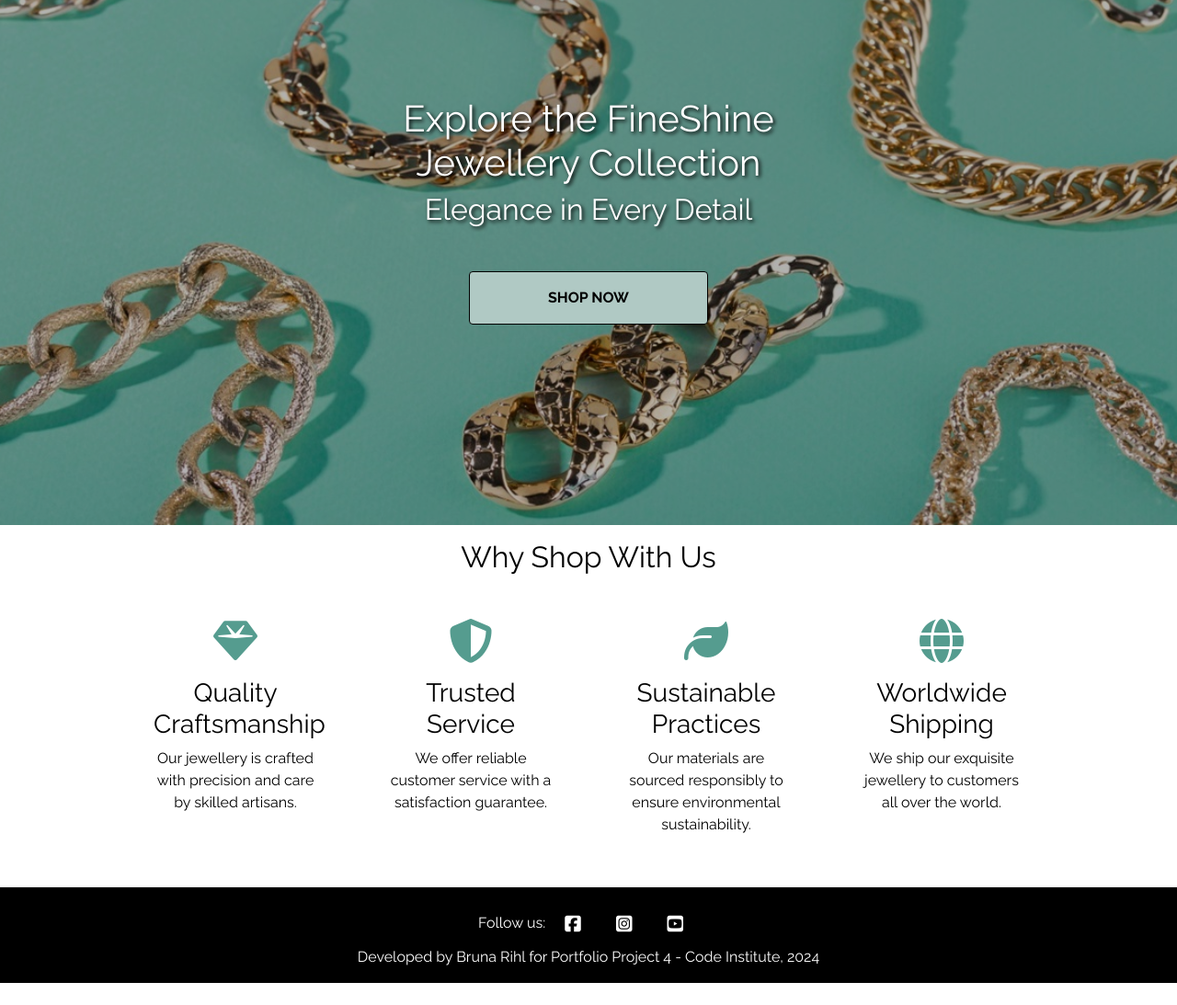
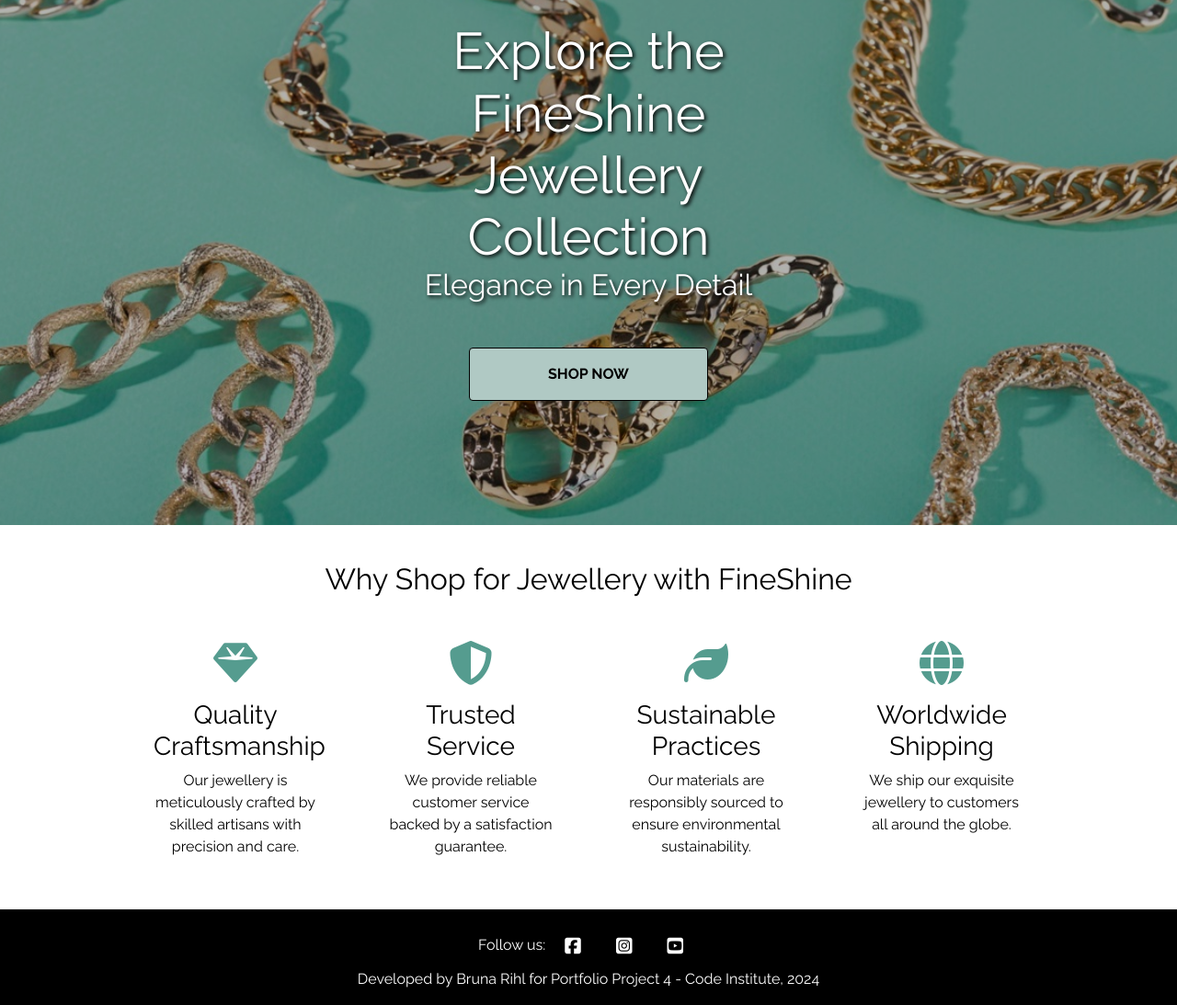
Before and after one commit to BrunaRihl/FineShine-Jewellery, a Django app: page / in a window 1280 px wide. Shown: the part 229-1322 px from the top of the page at 92% size. Before the commit the page ends 1298 px from the top, so only its background shows below. Run offline with Django 3.2, Linux system fonts and the light colour scheme; some libraries are stand-ins or nearby versions.

Commit message:
feat: implement SEO improvements to enhance site performance and visibility

```diff
--- a/home/templates/home/index.html
+++ b/home/templates/home/index.html
@@ -15,9 +15,9 @@
     <div class="container h-100">
         <div class="row h-100 justify-content-center text-center">
             <div class="col-7 col-md-6 my-auto">
-                <h1 class="display-5 text-effect">
+                <span class="display-4 text-effect ">
                     Explore the FineShine Jewellery Collection
-                </h1>
+                </span>
                 <h2 class="text-effect">
                     Elegance in Every Detail
                 </h2>
@@ -32,34 +32,35 @@
 <!-- Why Choose Us Section -->
 <div class="bg-white text-black py-3">
     <div class="container py-0">
-        <h2 class="text-center mb-4">Why Shop With Us</h2>
+        <h2 class="text-center mb-4"><h2 class="text-center mb-4">Why Shop for Jewellery with FineShine</h2>
+    </h2>
     <div class="row text-center">
         <div class="col-md-3">
             <div class="why-choose-us-item p-4">
                 <i class="fas fa-gem fa-3x mb-3 icon-color"></i>
                 <h3>Quality Craftsmanship</h3>
-                    <p>Our jewellery is crafted with precision and care by skilled artisans.</p>
+                <p>Our jewellery is meticulously crafted by skilled artisans with precision and care.</p>
             </div>
         </div>
         <div class="col-md-3">
             <div class="why-choose-us-item p-4">
                 <i class="fas fa-shield-alt fa-3x mb-3 icon-color"></i>
                 <h3>Trusted Service</h3>
-                    <p>We offer reliable customer service with a satisfaction guarantee.</p>
+                <p>We provide reliable customer service backed by a satisfaction guarantee.</p>
             </div>
         </div>
         <div class="col-md-3">
             <div class="why-choose-us-item p-4">
                 <i class="fas fa-leaf fa-3x mb-3 icon-color"></i>
                 <h3>Sustainable Practices</h3>
-                    <p>Our materials are sourced responsibly to ensure environmental sustainability.</p>
+                <p>Our materials are responsibly sourced to ensure environmental sustainability.</p>
             </div>
         </div>
         <div class="col-md-3">
             <div class="why-choose-us-item p-4">
                 <i class="fas fa-globe fa-3x mb-3 icon-color"></i>
                 <h3>Worldwide Shipping</h3>
-                    <p>We ship our exquisite jewellery to customers all over the world.</p>
+                <p>We ship our exquisite jewellery to customers all around the globe.</p>
             </div>
         </div>
     </div>
--- a/templates/base.html
+++ b/templates/base.html
@@ -7,6 +7,9 @@
       <meta http-equiv="X-UA-Compatible" content="ie=edge" />
       <meta charset="utf-8" />
       <meta name="viewport" content="width=device-width, initial-scale=1, shrink-to-fit=no" />
+      <meta name="keywords" content="jewellery, women's jewellery, online jewellery, jewellery sets, jewellery store, jewellery ireland, irish jewellery brands, jewellery gifts for her, buy gold jewellery online, bracelets with gemstones, handmade artisan jewellery, women's jewellery trends 2024, natural stone jewellery, jewellery gifts online">
+      <meta name="description" content="Explore a stunning collection of women's jewellery at our online store. Discover exquisite jewellery sets, bracelets, rings, and more. Shop now for the latest trends in jewellery. Worldwide shipping available.">
+
     {% endblock %}
 
     {% block extra_meta %}
@@ -14,9 +17,15 @@
     {% endblock %}
 
     {% block corecss %}
+    <!-- Bootstrap -->
       <link rel="stylesheet" href="https://stackpath.bootstrapcdn.com/bootstrap/4.4.1/css/bootstrap.min.css" integrity="sha384-Vkoo8x4CGsO3+Hhxv8T/Q5PaXtkKtu6ug5TOeNV6gBiFeWPGFN9MuhOf23Q9Ifjh" crossorigin="anonymous" />
+      <!-- Google fonts -->
       <link href="https://fonts.googleapis.com/css2?family=Raleway:wght@400;700&display=swap" rel="stylesheet" />
+      <!-- Custom CSS -->
       <link rel="stylesheet" href="{% static 'css/base.css' %}" />
+      <!-- Icon link -->
+      <link rel="shortcut icon" type="image/ico" href="{% static 'media/favicon.ico' %}">
+
     {% endblock %}
 
     {% block extra_css %}
@@ -24,17 +33,16 @@
     {% endblock %}
 
     {% block corejs %}
-      <script src="https://kit.fontawesome.com/90531fc6b0.js" crossorigin="anonymous"></script>
       <script src="https://code.jquery.com/jquery-3.4.1.min.js" integrity="sha256-CSXorXvZcTkaix6Yvo6HppcZGetbYMGWSFlBw8HfCJo=" crossorigin="anonymous"></script>
       <script src="https://cdn.jsdelivr.net/npm/popper.js@1.16.0/dist/umd/popper.min.js" integrity="sha384-Q6E9RHvbIyZFJoft+2mJbHaEWldlvI9IOYy5n3zV9zzTtmI3UksdQRVvoxMfooAo" crossorigin="anonymous"></script>
+      <!-- Fontawesome -->
+      <script src="https://kit.fontawesome.com/90531fc6b0.js" crossorigin="anonymous"></script>
+      <!-- Bootstrap -->
       <script src="https://stackpath.bootstrapcdn.com/bootstrap/4.4.1/js/bootstrap.min.js" integrity="sha384-wfSDF2E50Y2D1uUdj0O3uMBJnjuUD4Ih7YwaYd1iqfktj0Uod8GCExl3Og8ifwB6" crossorigin="anonymous"></script>
       <!-- Stripe -->
       <script src="https://js.stripe.com/v3/"></script>
       <!--custom JS-->
       <script src="{% static 'js/script.js' %}"></script>
-      <!-- Icon link -->
-      <link rel="shortcut icon" type="image/ico" href="{% static 'media/favicon.ico' %}">
-
     {% endblock %}
 
     {% block extra_js %}
```
Also changed, not shown: README.md. Lines whose indentation alone changed are shown as unchanged.
